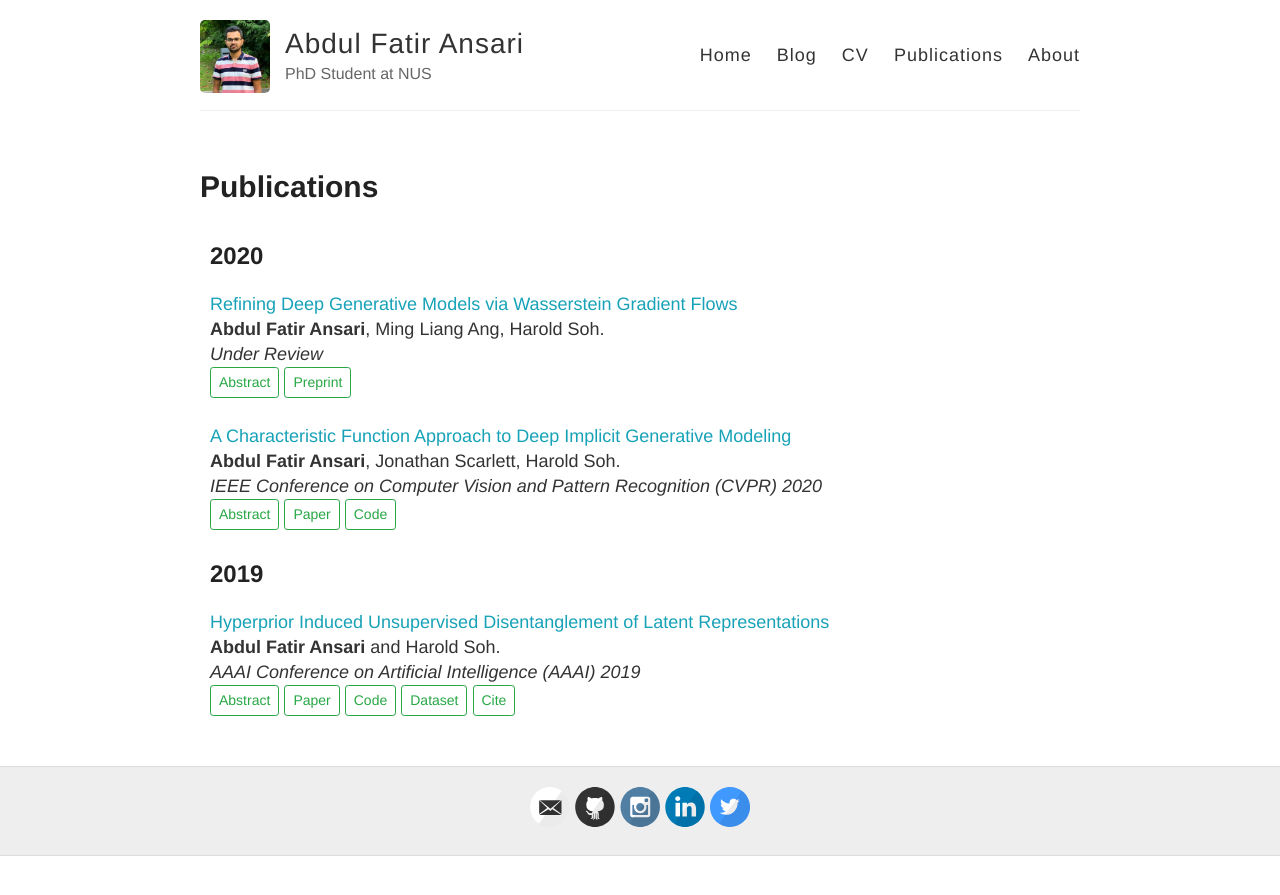
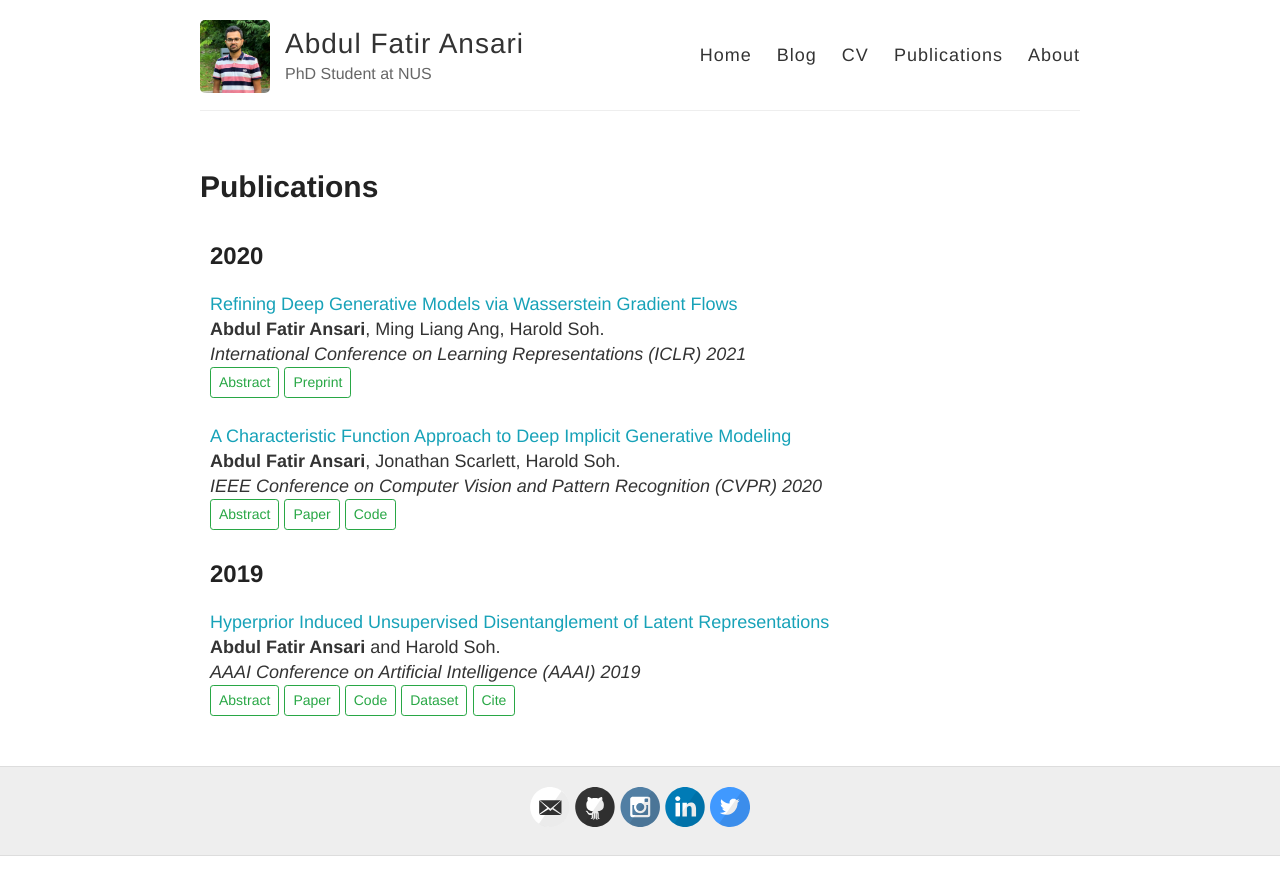
Before and after one commit to abdulfatir/abdulfatir.github.io, a Jekyll site: the page built from publications.md, in a window 1280 px wide. Shown: the top 895 px of the page. Built offline with Jekyll 4.4.1, drawn with Linux system fonts in a browser that asks for light colours.

Commit message:
Added ICLR decision

```diff
--- a/publications.md
+++ b/publications.md
@@ -13,7 +13,7 @@ permalink: /publications/
          <br />
          <b>Abdul Fatir Ansari</b>, Ming Liang Ang, Harold Soh.
          <br />
-         <i>Under Review</i>
+         <i>International Conference on Learning Representations (ICLR) 2021</i>
          <br />
          <a class="btn btn-outline-success btn-sm" data-toggle="collapse" href="#ansari21abstract" role="button" aria-expanded="false" aria-controls="ansari21abstract">Abstract</a>
          <a href="https://arxiv.org/abs/2012.00780" role="button" class="btn btn-outline-success btn-sm">Preprint</a>
```
Also changed, not shown: _includes/about_snippet.md (+1 -1 lines), index.md (+1 -0 lines).
